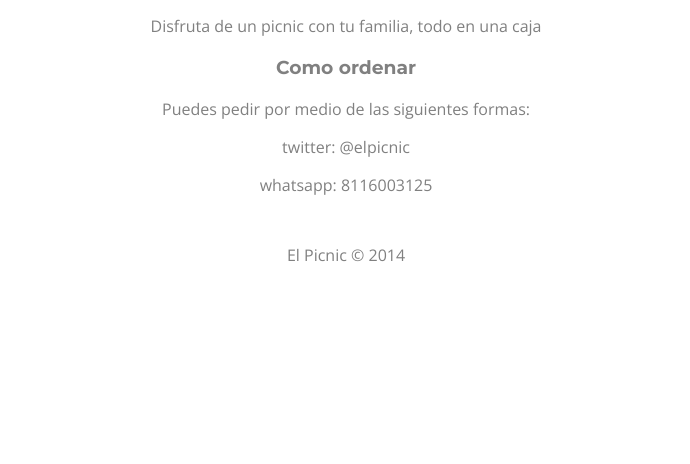
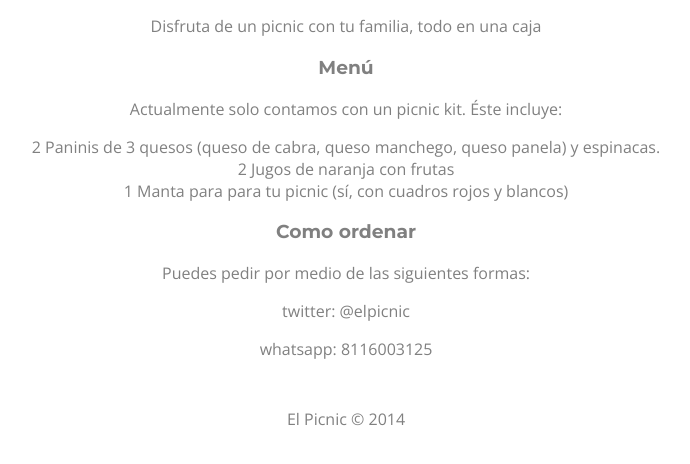
Before and after one commit to rodrigotello/elpicnic, a plain HTML site: page index.html in a window 1280 px wide. Shown: the part 302-766 px from the top of the page, without its empty margins (294-984 px from the left). Drawn offline with nearby package versions, Linux system fonts and the light colour scheme.

Commit message:
Adding the menú.

```diff
--- a/index.html
+++ b/index.html
@@ -31,6 +31,10 @@
         font-weight: 300;
       }
 
+      li {
+        list-style-type: none;
+      }
+
       .main-container {
         text-align: center;
         max-width: 640px;
@@ -55,6 +59,13 @@
       <div class="about">
         <p>Disfruta de un picnic con tu familia, todo en una caja</p>
       </div>
+      <div class="menu">
+        <h3>Menú</h3>
+        <p>Actualmente solo contamos con un picnic kit. Éste incluye:</p>
+        <li>2 Paninis de 3 quesos (queso de cabra, queso manchego, queso panela) y espinacas.</li>
+        <li>2 Jugos de naranja con frutas</li>
+        <li>1 Manta para para tu picnic (sí, con cuadros rojos y blancos)</li>
+      </div>
       <div class="order">
         <h3>Como ordenar</h3>
         <p>Puedes pedir por medio de las siguientes formas:</p>
```
